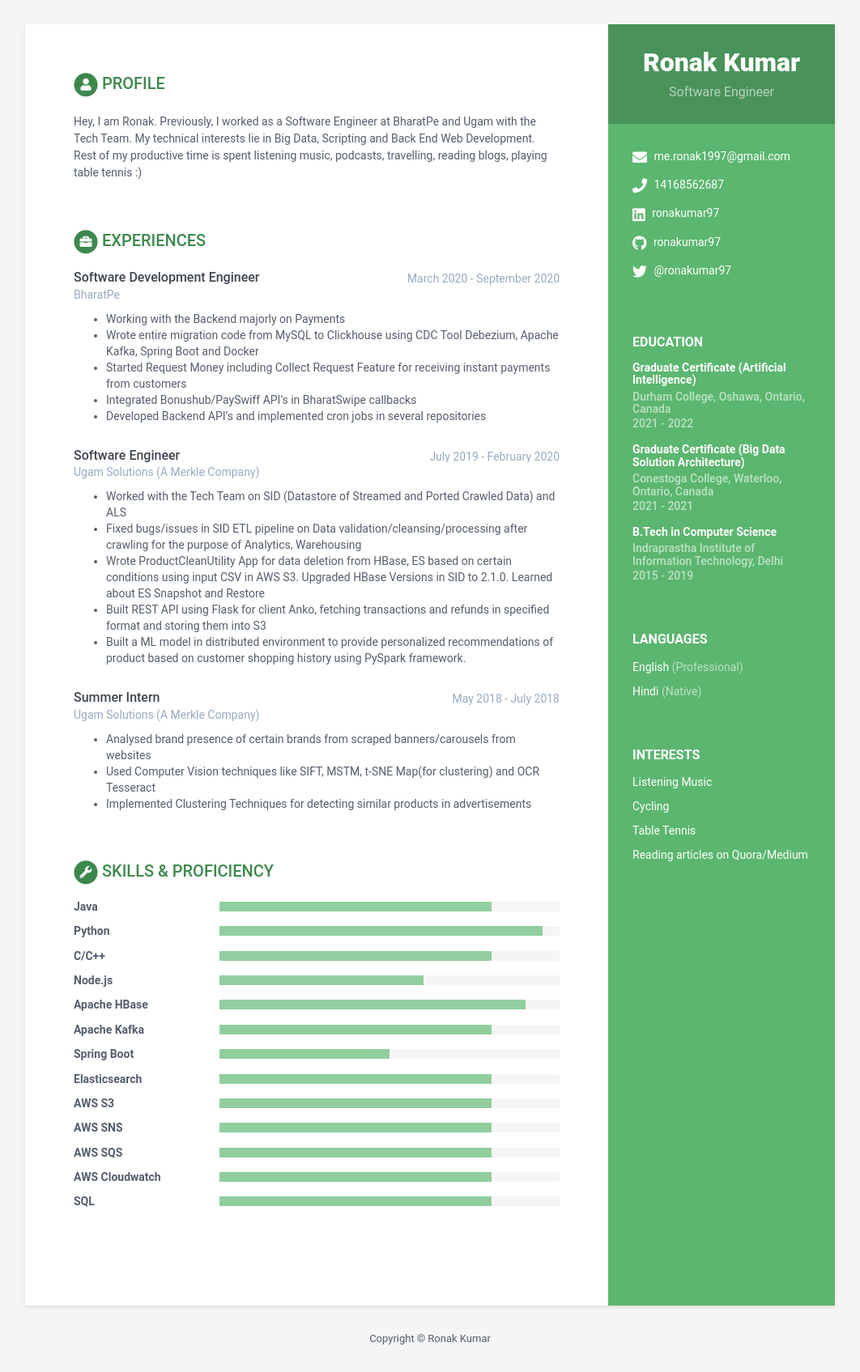
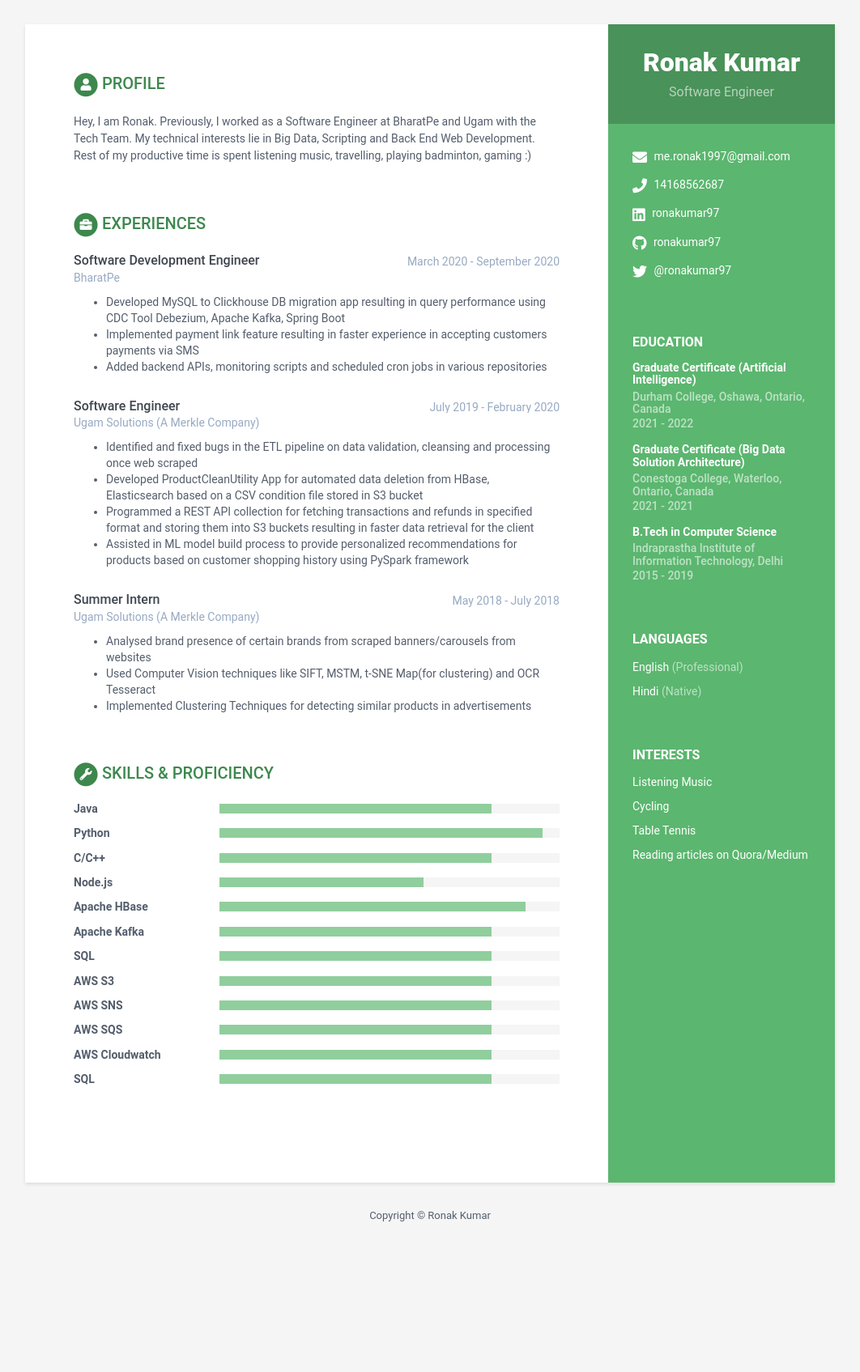
Before and after one commit to ronakumar97/ronakumar97.github.io, a Jekyll site: the page built from index.html, in a window 1280 px wide. Shown: the whole page at 81% size, without its empty margins (109-1171 px from the left). Built offline with Jekyll 4.4.1, drawn with Linux system fonts in a browser that asks for light colours; after the commit the page ends 1543 px from its top, so only the background shows below that.

Commit message:
Updates to the websites

```diff
--- a/_data/data.yml
+++ b/_data/data.yml
@@ -1,7 +1,6 @@
 #
 # Be aware that even a small syntax error here can lead to failures in output.
 #
-
 sidebar:
     about: True # set to False or comment line if you want to remove the "how to use?" in the sidebar
     education: True # set to False if you want education in main section instead of in sidebar
@@ -40,7 +39,7 @@ career-profile:
     summary: |
       Hey, I am Ronak. Previously, I worked as a Software Engineer at BharatPe and Ugam with the Tech Team.
       My technical interests lie in Big Data, Scripting and Back End Web Development.
-      Rest of my productive time is spent listening music, podcasts, travelling, reading blogs, playing table tennis :)
+      Rest of my productive time is spent listening music, travelling, playing badminton, gaming :)
 
 education:
     - degree: Graduate Certificate (Artificial Intelligence)
@@ -65,21 +64,18 @@ experiences:
       time: March 2020 - September 2020
       company: BharatPe
       details: |
-          - Working with the Backend majorly on Payments
-          - Wrote entire migration code from MySQL to Clickhouse using CDC Tool Debezium, Apache Kafka, Spring Boot and Docker
-          - Started Request Money including Collect Request Feature for receiving instant payments from customers
-          - Integrated Bonushub/PaySwiff API's in BharatSwipe callbacks
-          - Developed Backend API’s and implemented cron jobs in several repositories
+        - Developed MySQL to Clickhouse DB migration app resulting in query performance using CDC Tool Debezium, Apache Kafka, Spring Boot
+        - Implemented payment link feature resulting in faster experience in accepting customers payments via SMS
+        - Added backend APIs, monitoring scripts and scheduled cron jobs in various repositories
 
     - role: Software Engineer
       time: July 2019 - February 2020
       company: Ugam Solutions (A Merkle Company)
       details: |
-          - Worked with the Tech Team on SID (Datastore of Streamed and Ported Crawled Data) and ALS
-          - Fixed bugs/issues in SID ETL pipeline on Data validation/cleansing/processing after crawling for the purpose of Analytics, Warehousing
-          - Wrote ProductCleanUtility App for data deletion from HBase, ES based on certain conditions using input CSV in AWS S3. Upgraded HBase Versions in SID to 2.1.0. Learned about ES Snapshot and Restore
-          - Built REST API using Flask for client Anko, fetching transactions and refunds in specified format and storing them into S3
-          - Built a ML model in distributed environment to provide personalized recommendations of product based on customer shopping history using PySpark framework.
+        - Identified and fixed bugs in the ETL pipeline on data validation, cleansing and processing once web scraped
+        - Developed ProductCleanUtility App for automated data deletion from HBase, Elasticsearch based on a CSV condition file stored in S3 bucket
+        - Programmed a REST API collection for fetching transactions and refunds in specified format and storing them into S3 buckets resulting in faster data retrieval for the client
+        - Assisted in ML model build process to provide personalized recommendations for products based on customer shopping history using PySpark framework
 
     - role: Summer Intern
       time: May 2018 - July 2018
@@ -133,10 +129,7 @@ skills:
       - name: Apache Kafka
         level: 80%
 
-      - name: Spring Boot
-        level: 50%
-
-      - name: Elasticsearch
+      - name: SQL
         level: 80%
 
       - name: AWS S3
--- a/index.html
+++ b/index.html
@@ -1,6 +1,7 @@
 ---
 layout: default
 ---
+
 
 {% include career-profile.html %}
 
```
